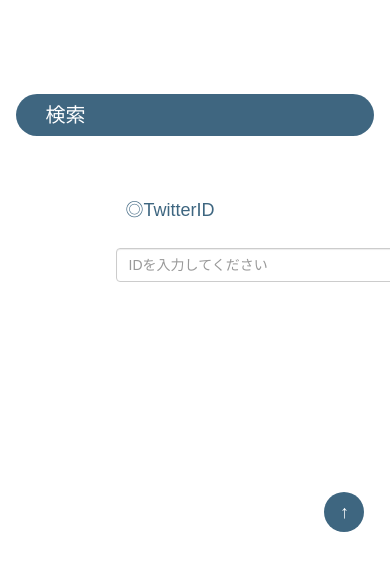
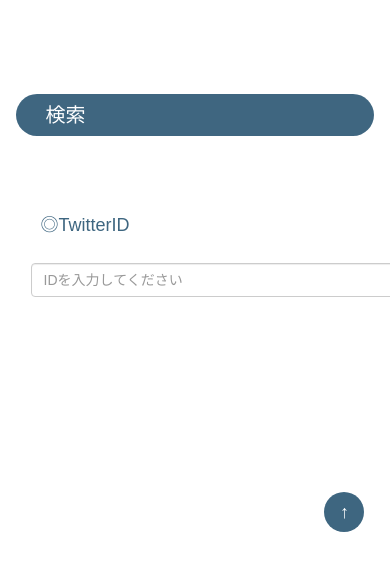
Before and after one commit to AplBoiCun/team_megane, a Flask app: page / in a window 390 px wide. Shown: the part 1384-1951 px from the top of the page. Run offline with Flask 2, Linux system fonts and the light colour scheme; some libraries are stand-ins or nearby versions.

Commit message:
update css

```diff
--- a/static/style.css
+++ b/static/style.css
@@ -271,7 +271,7 @@ p {
 }
 #slider  {
 
-
+  margin-left: 0px !important;
 	width:30%;
 }
 
@@ -329,3 +329,8 @@ height: 45px;
 font-size:20px
 
 }
+
+.form-group
+{
+  margin: 15px;
+}
```
